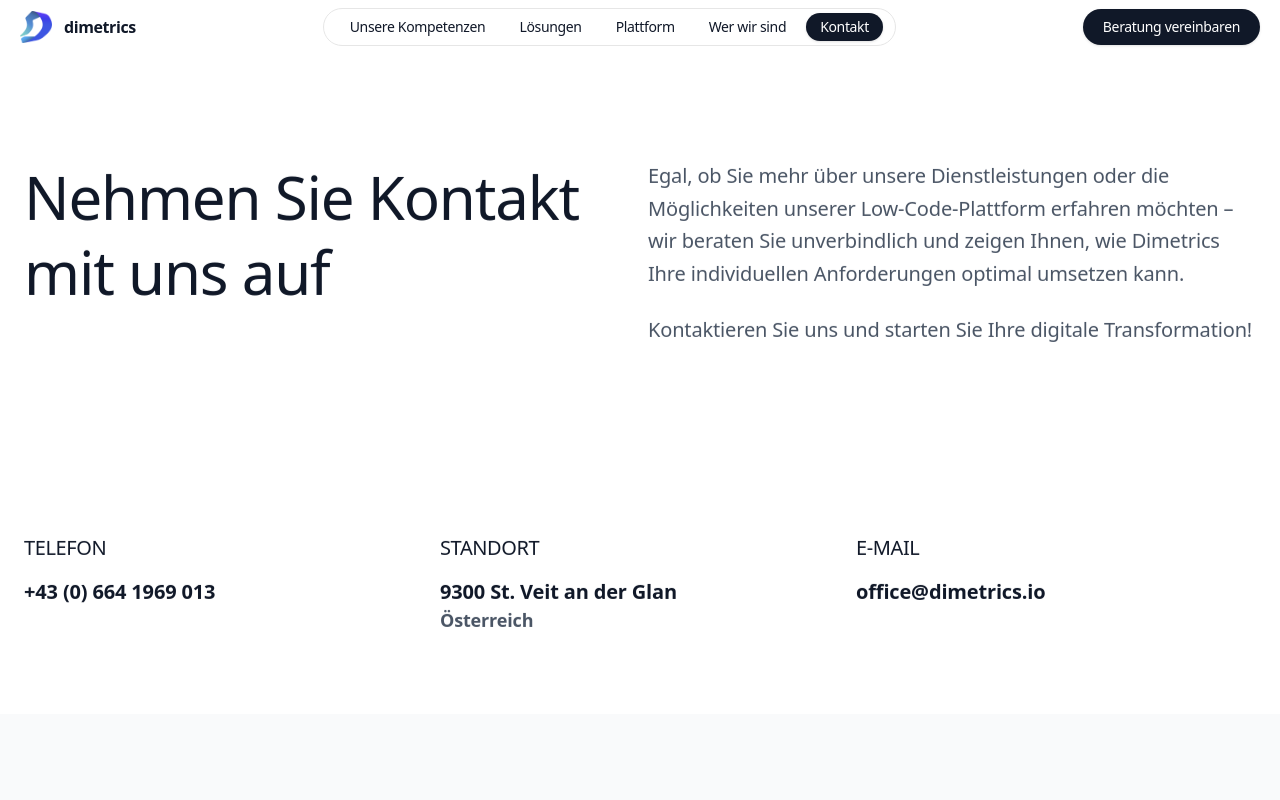
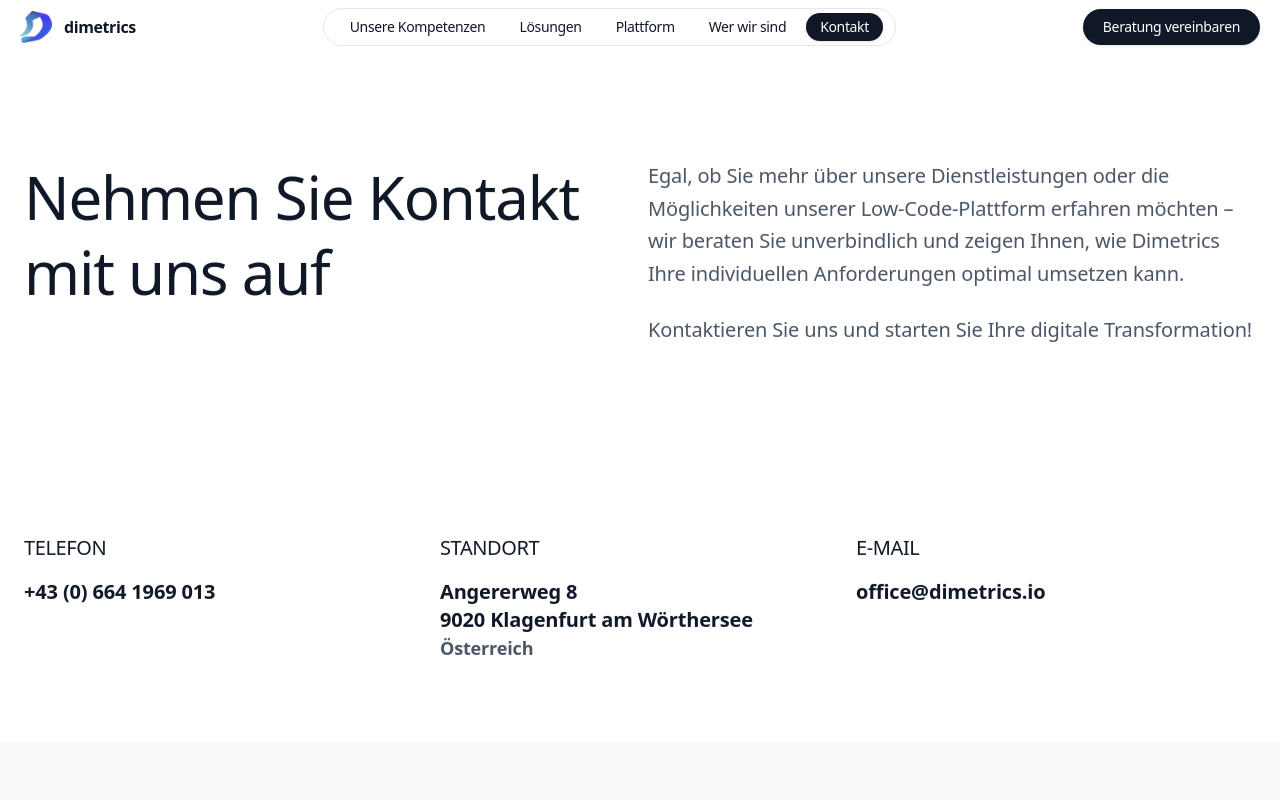
Before and after one commit to fellnerd/dimetrics, a Next.js app: page /contact-us in a window 1280 px wide. Shown: the top 800 px of the page. Built offline with nearby package versions, Linux system fonts and the light colour scheme; a web font is replaced by a local one.

Commit message:
fix: update address to Angererweg 8, 9020 Klagenfurt am Wörthersee

```diff
--- a/src/app/contact-us/page.tsx
+++ b/src/app/contact-us/page.tsx
@@ -147,7 +147,8 @@ export default function ContactPage() {
                     Standort
                   </Typography.SectionTitle>
                   <div className="text-xl font-bold text-gray-900">
-                    <div>9300 St. Veit an der Glan</div>
+                    <div>Angererweg 8</div>
+                    <div>9020 Klagenfurt am Wörthersee</div>
                     <div className="text-lg text-gray-600">Österreich</div>
                   </div>
                 </div>
```
